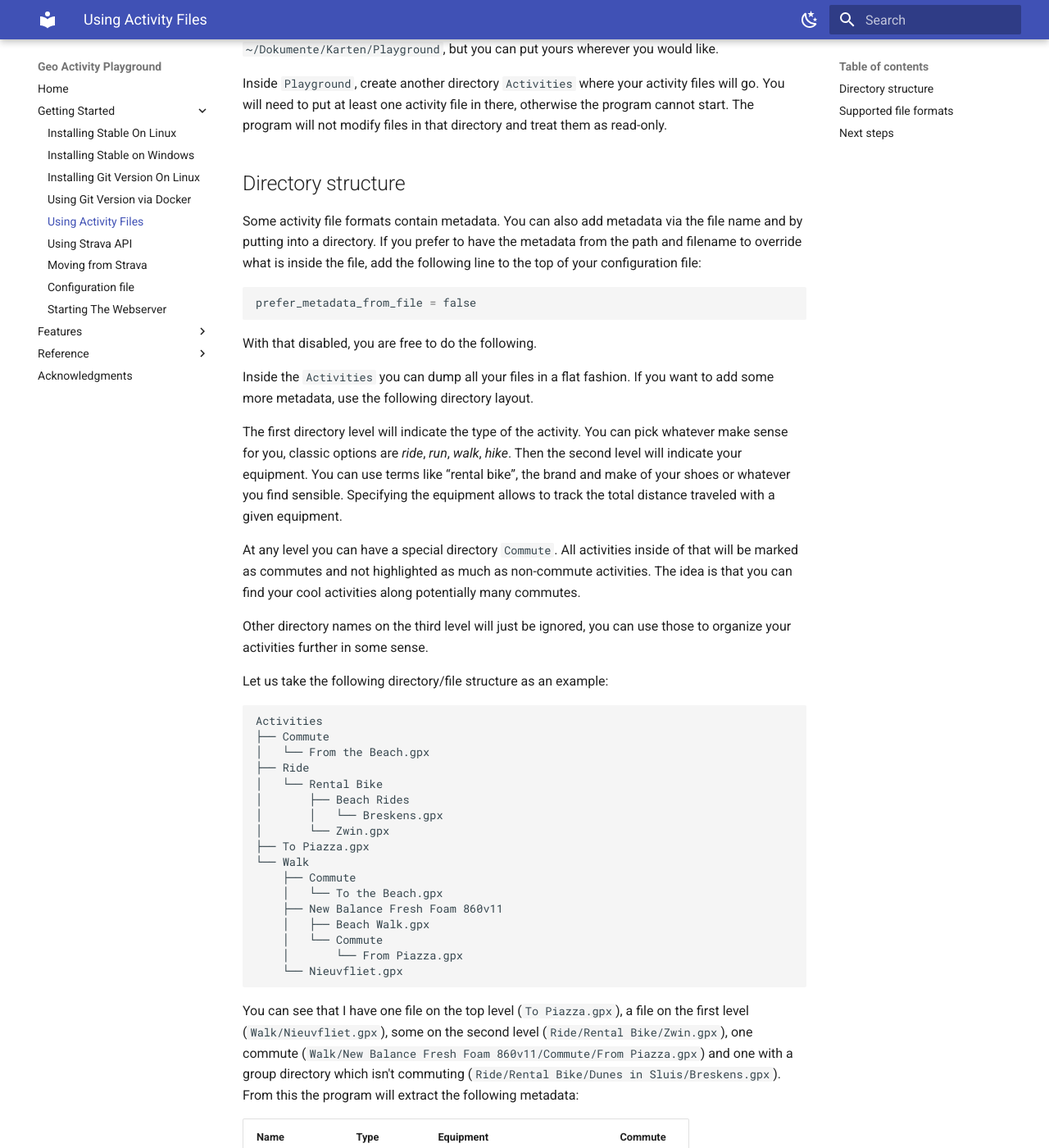
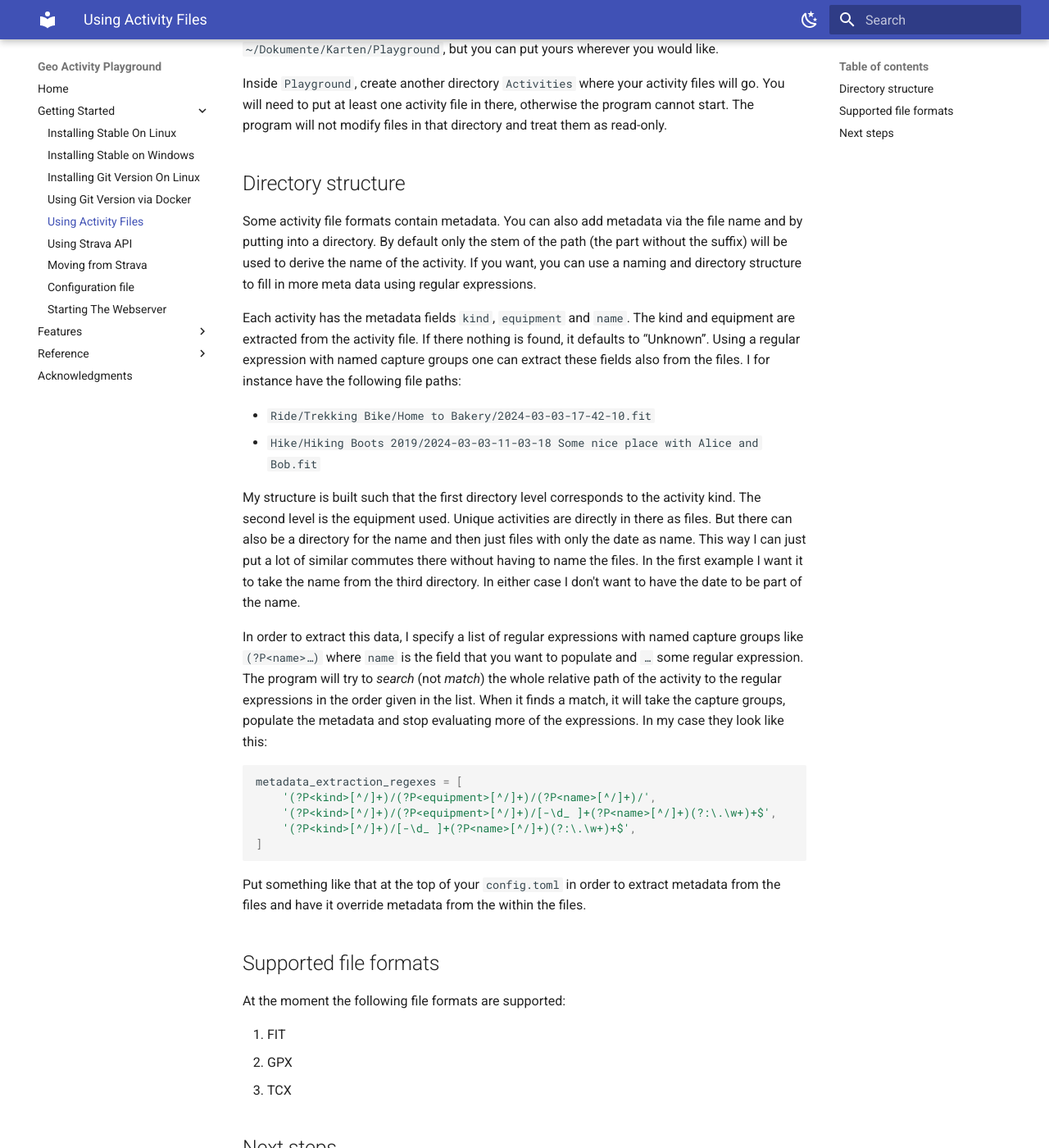
Before and after one commit to martin-ueding/geo-activity-playground, an MkDocs documentation site: the page built from docs/getting-started/using-activity-files.md, in a window 1280 px wide and 1400 px high, scrolled down 225 px. Shown: the whole window at 82% size. Built offline with MkDocs 1.6.1 and Material for MkDocs 9.7.7, drawn with Linux system fonts in a browser that asks for light colours; some of the changed text lies outside the part shown.

Commit message:
Document new feature

````diff
--- a/docs/getting-started/using-activity-files.md
+++ b/docs/getting-started/using-activity-files.md
@@ -8,58 +8,26 @@ Inside `Playground`, create another directory `Activities` where your activity f
 
 ## Directory structure
 
-Some activity file formats contain metadata. You can also add metadata via the file name and by putting into a directory. If you prefer to have the metadata from the path and filename to override what is inside the file, add the following line to the top of your configuration file:
+Some activity file formats contain metadata. You can also add metadata via the file name and by putting into a directory. By default only the stem of the path (the part without the suffix) will be used to derive the name of the activity. If you want, you can use a naming and directory structure to fill in more meta data using regular expressions.
+
+Each activity has the metadata fields `kind`, `equipment` and `name`. The kind and equipment are extracted from the activity file. If there nothing is found, it defaults to “Unknown”. Using a regular expression with named capture groups one can extract these fields also from the files. I for instance have the following file paths:
+
+- `Ride/Trekking Bike/Home to Bakery/2024-03-03-17-42-10.fit`
+- `Hike/Hiking Boots 2019/2024-03-03-11-03-18 Some nice place with Alice and Bob.fit`
+
+My structure is built such that the first directory level corresponds to the activity kind. The second level is the equipment used. Unique activities are directly in there as files. But there can also be a directory for the name and then just files with only the date as name. This way I can just put a lot of similar commutes there without having to name the files. In the first example I want it to take the name from the third directory. In either case I don't want to have the date to be part of the name.
+
+In order to extract this data, I specify a list of regular expressions with named capture groups like `(?P<name>…)` where `name` is the field that you want to populate and `…` some regular expression. The program will try to _search_ (not _match_) the whole relative path of the activity to the regular expressions in the order given in the list. When it finds a match, it will take the capture groups, populate the metadata and stop evaluating more of the expressions. In my case they look like this:
 
 ```toml
-prefer_metadata_from_file = false
+metadata_extraction_regexes = [
+    '(?P<kind>[^/]+)/(?P<equipment>[^/]+)/(?P<name>[^/]+)/',
+    '(?P<kind>[^/]+)/(?P<equipment>[^/]+)/[-\d_ ]+(?P<name>[^/]+)(?:\.\w+)+$',
+    '(?P<kind>[^/]+)/[-\d_ ]+(?P<name>[^/]+)(?:\.\w+)+$',
+]
 ```
 
-With that disabled, you are free to do the following.
-
-Inside the `Activities` you can dump all your files in a flat fashion. If you want to add some more metadata, use the following directory layout.
-
-The first directory level will indicate the type of the activity. You can pick whatever make sense for you, classic options are _ride_, _run_, _walk_, _hike_. Then the second level will indicate your equipment. You can use terms like “rental bike”, the brand and make of your shoes or whatever you find sensible. Specifying the equipment allows to track the total distance traveled with a given equipment.
-
-At any level you can have a special directory `Commute`. All activities inside of that will be marked as commutes and not highlighted as much as non-commute activities. The idea is that you can find your cool activities along potentially many commutes.
-
-Other directory names on the third level will just be ignored, you can use those to organize your activities further in some sense.
-
-Let us take the following directory/file structure as an example:
-
-```
-Activities
-├── Commute
-│   └── From the Beach.gpx
-├── Ride
-│   └── Rental Bike
-│       ├── Beach Rides
-│       │   └── Breskens.gpx
-│       └── Zwin.gpx
-├── To Piazza.gpx
-└── Walk
-    ├── Commute
-    │   └── To the Beach.gpx
-    ├── New Balance Fresh Foam 860v11
-    │   ├── Beach Walk.gpx
-    │   └── Commute
-    │       └── From Piazza.gpx
-    └── Nieuvfliet.gpx
-```
-
-You can see that I have one file on the top level (`To Piazza.gpx`), a file on the first level (`Walk/Nieuvfliet.gpx`), some on the second level (`Ride/Rental Bike/Zwin.gpx`), one commute (`Walk/New Balance Fresh Foam 860v11/Commute/From Piazza.gpx`) and one with a group directory which isn't commuting (`Ride/Rental Bike/Dunes in Sluis/Breskens.gpx`). From this the program will extract the following metadata:
-
-Name | Type | Equipment | Commute
---- | --- | --- | ---
-From the Beach | _None_ | _None_ | Yes
-Breskens | Ride | Rental Bike | No
-Zwin | Ride | Rental Bike | No
-To Piazza | _None_ | _None_ | No
-To the Beach | Walk | _None_ | Yes
-Beach Walk | Walk | New Balance Fresh Foam 860v11 | No
-From Piazza | Walk | New Balance Fresh Foam 860v11 | Yes
-Nieuwvliet | Walk | _None_ | No
-
-The file name of your activity will become the name of the activity.
+Put something like that at the top of your `config.toml` in order to extract metadata from the files and have it override metadata from the within the files.
 
 ## Supported file formats
 
````
Also changed, not shown: 1 other file.
